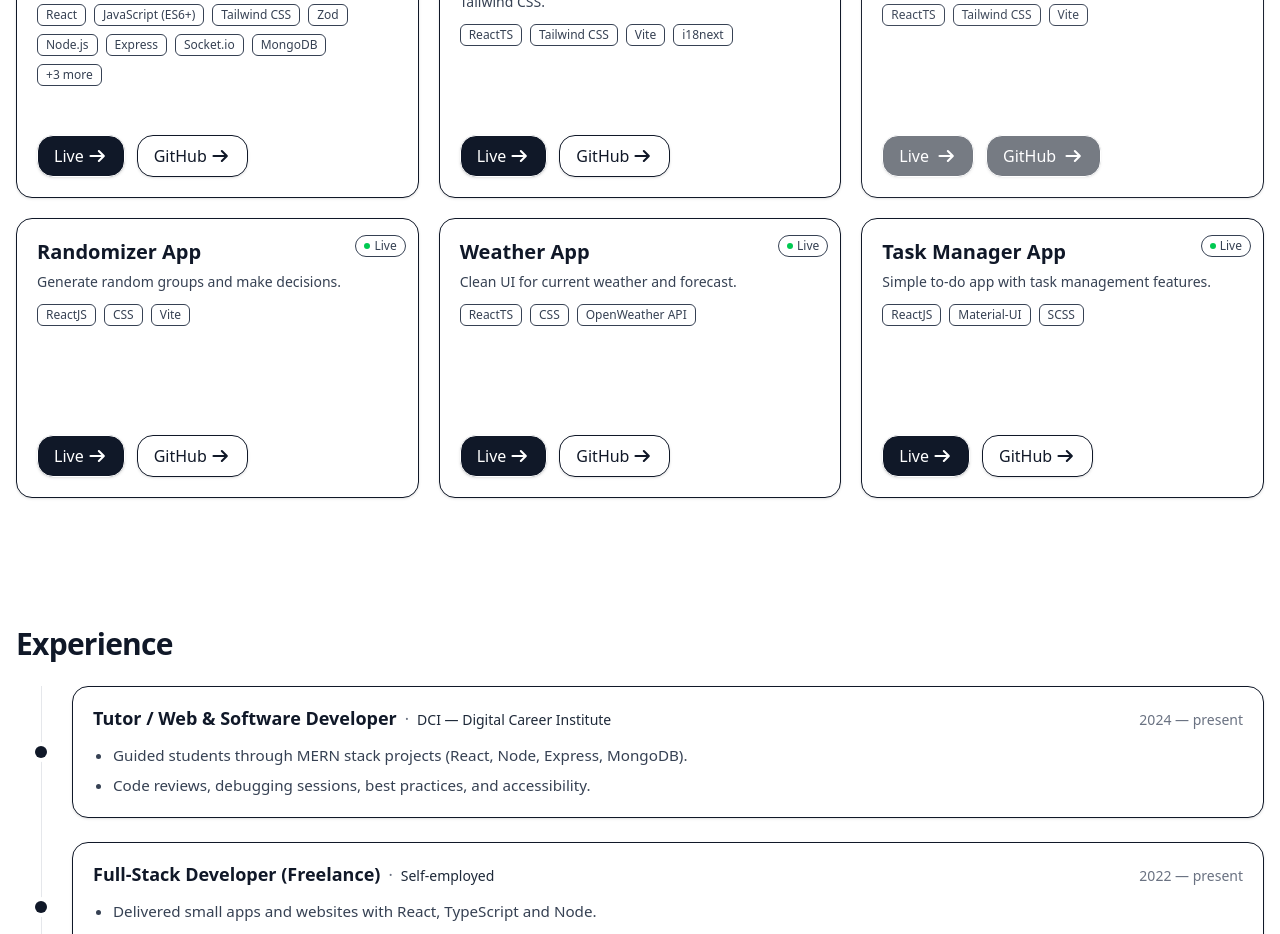
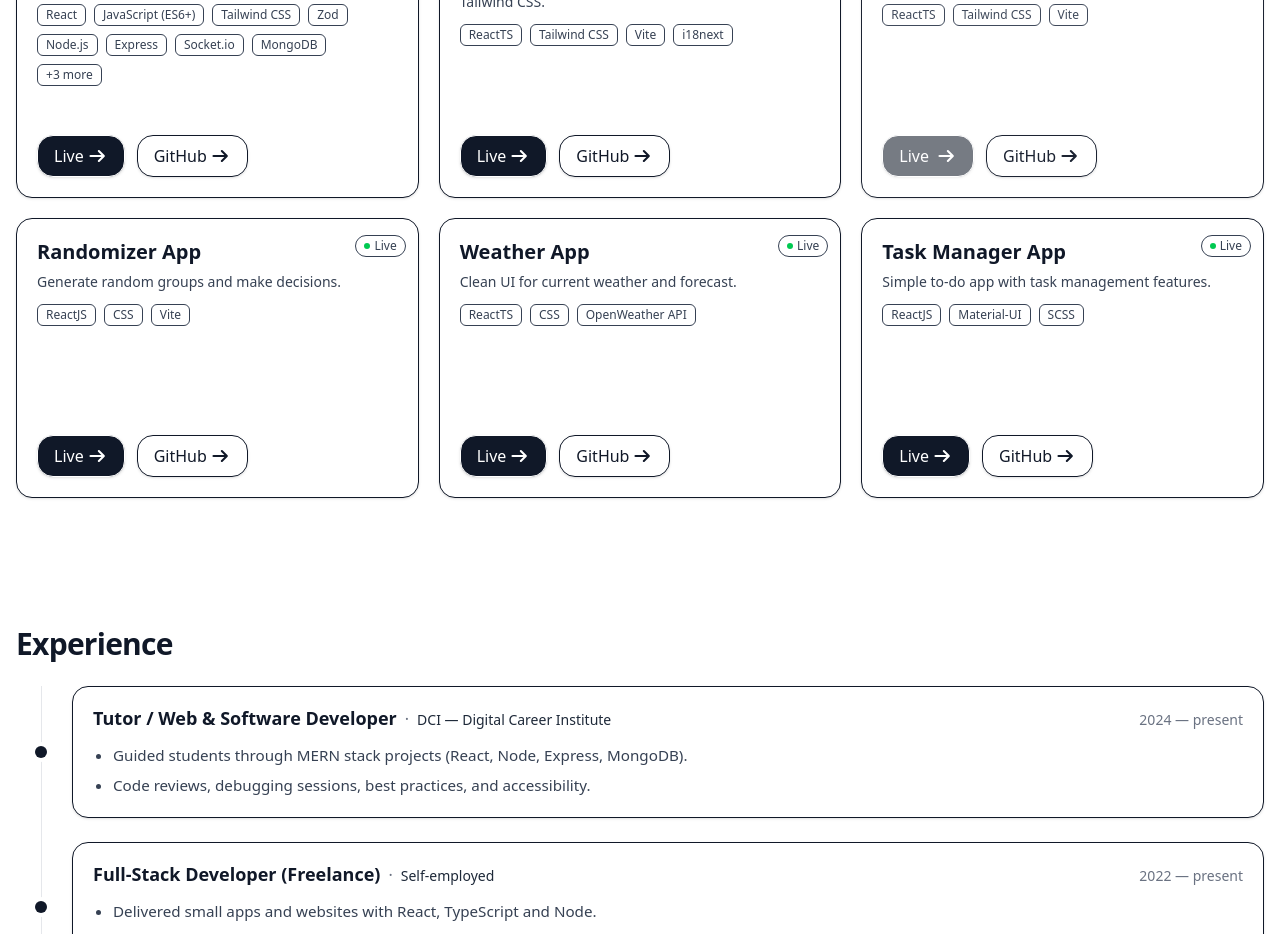
Before and after one commit to Khambazarov/homepage, a React (Vite) app: page / in a window 1280 px wide. Shown: the part 920-1854 px from the top of the page. Built offline with nearby package versions, Linux system fonts and the light colour scheme; no server answers.

Commit message:
add: github link for: fensterputzer project

```diff
--- a/src/App.tsx
+++ b/src/App.tsx
@@ -159,7 +159,7 @@ export default function App() {
               desc="Website for a local window cleaning business."
               stack={["ReactTS", "Tailwind CSS", "Vite"]}
               live="https://fensterputzer-ag.de/"
-              repo=""
+              repo="https://github.com/Khambazarov/fensterputzer/"
               status="wip"
             />
 
```
